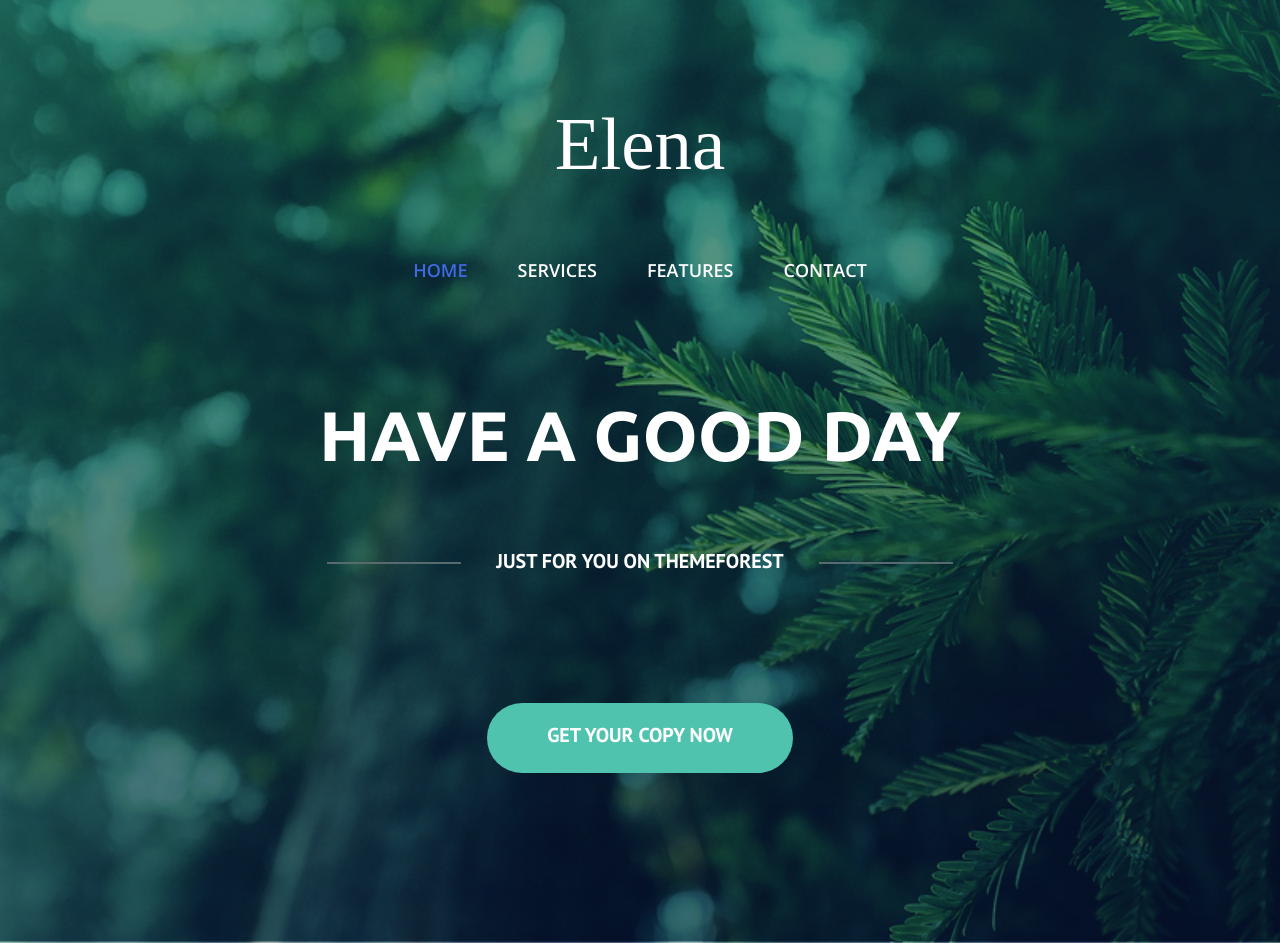
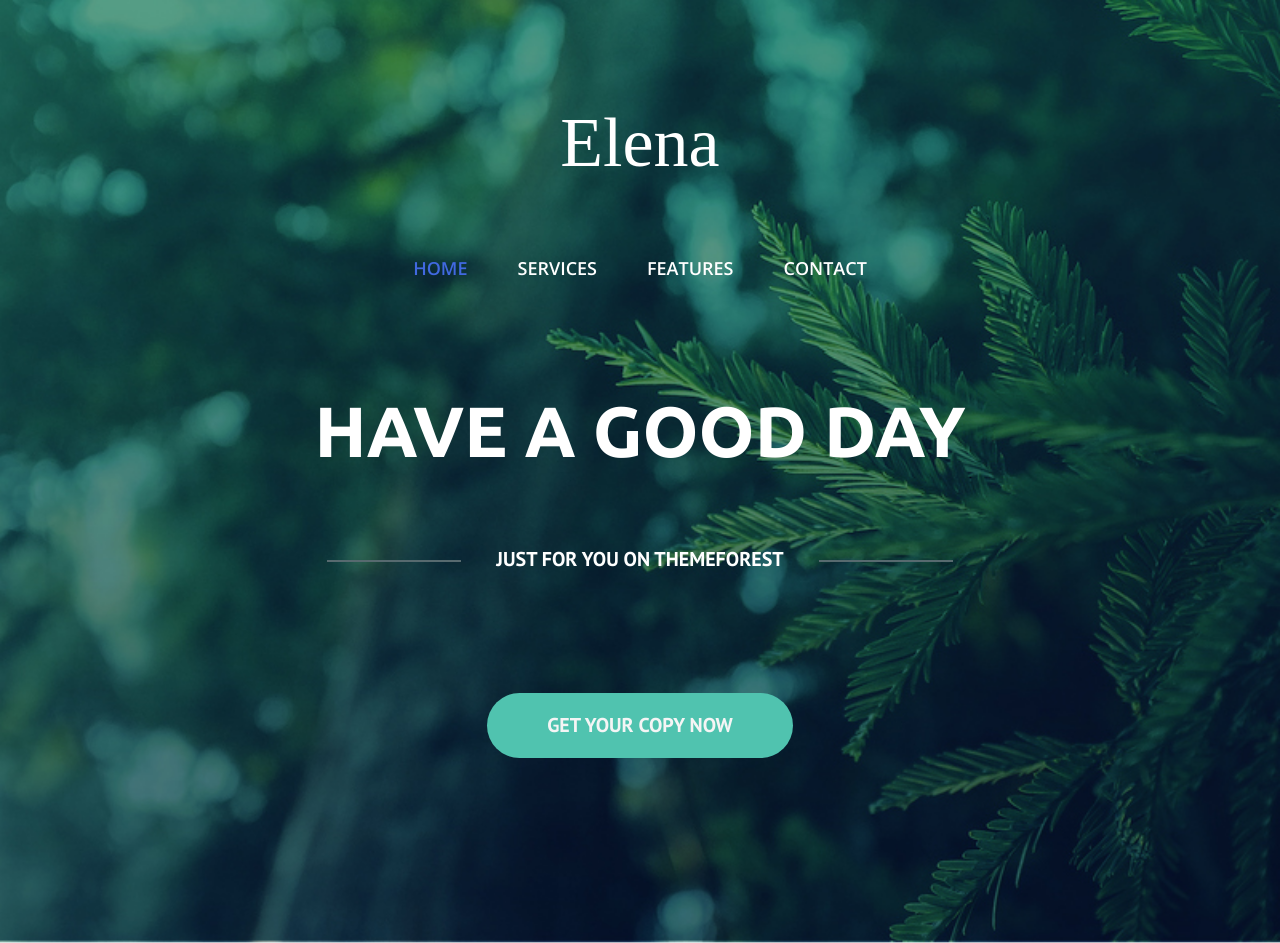
Before and after one commit to maikl-maikl/proekt, a plain HTML site: page index.html in a window 1280 px wide. Shown: the top 943 px of the page. Drawn offline with nearby package versions, Linux system fonts and the light colour scheme.

Commit message:
commit commit

```diff
--- a/index.html
+++ b/index.html
@@ -12,7 +12,7 @@
      <link rel="stylesheet" href="style.css">
 </head>
 <body>
-
+<!--header-->
  <header class="header">
     <div class="container">
         <div class="header__nav-row">
@@ -22,16 +22,17 @@
                     <a class="header__nav-link" href="#">SERVICES</a>
                     <a class="header__nav-link" href="#">Features</a>
                     <a class="header__nav-link" href="#">CONTACT</a>
-               </nav>
+                </nav>
+            <div class="header__center">
                     <h1 class="header__title">HAVE A GOOD DAY</h1>
                     <h2 class="header__text">JUST FOR YOU ON THEMEFOREST</h2>
-                <div class="header__btn">
-                    <a href="#" class="header__btn">GET YOUR COPY NOW</a>
-                 </div>
-              </div>
-          </div>
-  </header>
+                    <a class="header__btn header__btn--row" href="#">GET YOUR COPY NOW</a>
+               </div>
+           </div>
+        </div>
+  </header><!--header-->
 
+<!--services-->
    <section class="services">
     <div class="container">
         <div class="services__row-hed">
@@ -64,8 +65,9 @@
                </div>
             </div>
          </div>
-    </section>
+    </section><!--services-->
 
+<!--   about-->
     <section class="about">
          <div class="container">
              <div class="about__column-top">
@@ -87,8 +89,9 @@
                </div>
             </div>
          </div>
-   </section>
+   </section><!--   about-->
 
+<!--   content-->
    <section class="content">
     <div class="container">
         <div class="content__inner">
@@ -103,8 +106,9 @@
               </div>
           </div>
       </div>
-  </section>
+  </section><!--   content-->
 
+<!--  gallerey-->
   <section class="gallerey">
       <div class="container">
         <div class="gallerey__bot">
@@ -134,8 +138,9 @@
            </div>
         </div>
      </div>
-  </section>
+  </section><!--  gallerey-->
 
+<!--wrrap-->
   <section clsss="wrrap">
      <div class="container">
        <div class="wrrap__status-info">
@@ -161,8 +166,9 @@
         </div>
       </div>
    </div>
- </section>
+ </section><!--wrrap-->
 
+<!--   ittem-->
   <section class="ittem">
     <div class="container">
         <div class="ittem__top-word">
@@ -178,8 +184,9 @@
        </div>
      </div>
    </div>
-</section>
+</section><!--   ittem-->
 
+<!--prom-->
 <section class="prom">
     <div class="container">
        <div class="prom__block">
@@ -195,8 +202,9 @@
             <a class="prom__inner">atlaspix</a>
         </div>
     </div>
-</section>
+</section><!--prom-->
 
+<!-- footer-->
 <footer class="footer">
     <div class="container">
       <div class="footer__bottom">
@@ -210,7 +218,6 @@
          </div>
       </div>
    </div>
-</footer>
-
+</footer><!-- footer-->
 </body>
 </html>
--- a/style.css
+++ b/style.css
@@ -13,19 +13,18 @@ body {
 
 ul, li {
     list-style: none;
-    padding: 0;
-    margin: 0;
 }
 
-a {
-    text-decoration: none;
+
+h1,h2,h3,h4,h5,h6 {
+    margin: 0;
 }
 
 
 .header {
-    background: url(../img/about.jpg) no-repeat center top/cover;
-    min-height: 100%;
-    outline: none;
+    background: #345c5a url(../img/about.jpg) no-repeat center top/cover;
+    min-height: 848px;
+    overflow: hidden;
 }
 
 
@@ -38,22 +37,23 @@ a {
 
 .header__nav-row {
     padding-top: 80px;
-    padding-bottom: 120px;
+    padding-bottom: 100px;
+    max-width: 100%;
 }
 
 
 .header__logo {
+    margin-bottom: 50px;
     text-align: center;
-    margin-bottom: 50px;
-    font-size: 75px;
-    line-height: 1.7;
+    font-size: 70px;
+    line-height: 1.8;
     color: #fff;
     font-family: "Brush Script MT";
 }
 
 
 .header__nav {
-     margin-bottom: 80px;
+     margin-bottom: 75px;
      display: flex;
      justify-content: center;
 }
@@ -61,13 +61,14 @@ a {
 
 .header__nav-link {
     text-transform: uppercase;
-    line-height: 24px;
+    line-height: 1.4;
     font-weight: 600;
     font-size: 18px;
     color: #fff;
     font-family: 'Open Sans', sans-serif;
     transition: 0.10s linear;
     margin-right: 50px;
+    text-decoration: none;
 }
 
 
@@ -79,30 +80,32 @@ a {
     margin-right: 0;
 }
 
+.header__center {
+     text-align: center;
+     padding-bottom: 100px;
+}
+
 
 .header__title {
     margin-bottom: 40px;
-    font-size: 70px;
+    font-size: 71px;
     color: #fff;
-    font-weight: bold;
+    font-weight: 700;
     text-transform: uppercase;
     line-height: 2.1;
     text-align: center;
     font-family: 'Ubuntu', sans-serif;
-    margin-top: 0;
 }
 
 
 .header__text {
-    margin-bottom: 80px;
+    margin-bottom: 120px;
     font-size: 20px;
-    font-family: "PT Sans";
     color: #fff;
-    font-weight: bold;
+    font-weight: 700;
     text-transform: uppercase;
-    line-height: 24px;
+    line-height: 1.4;
     text-align: center;
-    margin-top: 0;
 }
 
 
@@ -118,26 +121,26 @@ a {
 }
 
 
-.header__btn  {
+ .header__btn {
+    display: inline-block;
+    font-size: 20px;
+    font-weight: 700;
+    line-height: 1.2;
+    height: 50px;
+    color: #f5f5f5;
     text-align: center;
-    padding: 50px;
+    border-radius: 50px;
+    padding: 20px 60px 45px;
+    transition: 0.20s linear;
+    text-decoration: none;
 }
 
-.header__btn a {
-    border-radius: 50px;
-    padding: 20px 60px 50px;
-    font-size: 20px;
-    font-weight: bold;
-    line-height: 24px;
-    height: 50px;
-    color: #fff;
+ .header__btn--row {
     background-color: #50c3af;
-    display: inline-block;
-    transition: 0.20s linear;
 }
 
 
-.header__btn a:hover {
+.header__btn--row:hover {
     color: darkcyan;
 }
 
@@ -191,7 +194,6 @@ img.icon-3 {
     line-height: 24px;
     text-align: center;
     text-transform: uppercase;
-    margin-top: 0;
 }
 
 
@@ -201,6 +203,11 @@ img.icon-3 {
     font-size: 18.7px;
     line-height: 1.7;
     text-align: center;
+}
+
+
+.services__text p:last-child{
+    margin-top: 0;
 }
 
 
@@ -254,6 +261,10 @@ img.icon-3 {
     margin-bottom: 45px;
 }
 
+.about__text p:last-child {
+    margin-top: 0;
+}
+
 
 .about__btn {
     display: inline-block;
@@ -267,6 +278,7 @@ img.icon-3 {
     border-radius: 50px;
     text-align: center;
     transition: 0.20s linear;
+    text-decoration: none;
 }
 
 .about__btn:hover {
@@ -314,8 +326,13 @@ img.icon-3 {
     max-width: 100%;
 }
 
+.content__text p:last-child {
+    margin-top: 0;
+}
 
-.modules {
+
+
+.gallerey {
     background-color: #eeeeef;
 }
 
@@ -337,7 +354,7 @@ img.icon-3 {
    object-position: center;
    width: 242px;
    height: auto;
-   margin-bottom: 35px;
+   margin-bottom: 40px;
    cursor: pointer;
    transform: scale(1);
    transition: all 0.50s;
@@ -363,13 +380,14 @@ img.icon-3 {
     line-height: 1.7;
 }
 
+.gallerey__text p:last-child {
+    margin-top: 0;
+}
+
+
 .gallerey__tait {
    color: #6ecab9;
    font-size: 18.7px;
-}
-
-.gallerey__tait:last-child {
-    margin-bottom: 0;
 }
 
 
@@ -412,6 +430,10 @@ img.icon-3 {
     margin-bottom: 45px;
 }
 
+.wrrap__text p:last-child {
+    margin-top: 0;
+}
+
 
 .wrrap__btn  {
     display: inline-block;
@@ -425,7 +447,9 @@ img.icon-3 {
     border-radius: 50px;
     text-align: center;
     transition: 0.20s linear;
+    text-decoration: none;
 }
+
 
 .wrrap__btn:hover {
     color: darkcyan;
@@ -495,13 +519,16 @@ img.icon-3 {
     font-size: 24px;
     text-transform: uppercase;
     margin-bottom: 60px;
-    margin-top: 0;
 }
 
 .ittem__text {
     color: #787b80;
     font-size: 18.7px;
     line-height: 1.7;
+}
+
+.ittem__text p:last-child {
+    margin-top: 0;
 }
 
 
@@ -573,11 +600,12 @@ img.icon-3 {
     background-color: #eeeeef;
 }
 
+
 .footer__bottom {
     display: flex;
     justify-content: space-around;
     align-items: center;
-    padding: 15px 0px;
+    padding: 30px 0px;
 }
 
 
@@ -613,3 +641,7 @@ img.icon-3 {
 .footer__social a:hover {
     opacity: 0.80;
 }
+
+ .footer__text p:last-child {
+    margin: 0;
+}
```
